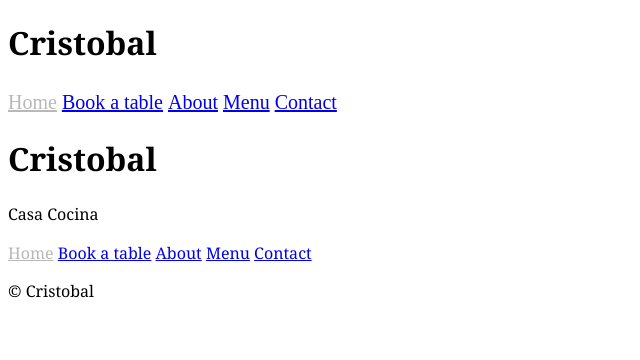
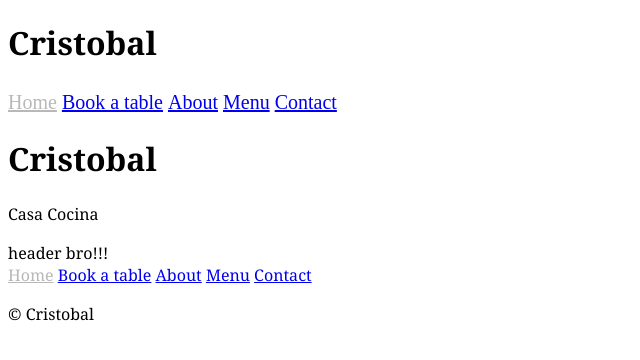
Before and after one commit to robbiegene/cristobal, a Jekyll site: the page built from index.html, in a window 1280 px wide. Shown: the top 360 px of the page, without its empty margins (0-640 px from the left). Built offline with Jekyll 4.4.1, drawn with Linux system fonts in a browser that asks for light colours; Markdown is read by kramdown in place of the engine named in the settings.

Commit message:
Added header.html file

```diff
--- /dev/null
+++ b/_includes/header.html
@@ -0,0 +1 @@
+header bro!!!
--- a/_layouts/default.html
+++ b/_layouts/default.html
@@ -14,6 +14,8 @@
 
         {{content}}
 
+    {% include header.html %}
+
         <footer>
             {% include nav.html navclass='nav-bottom' %}
             <p>© Cristobal</p>
```
